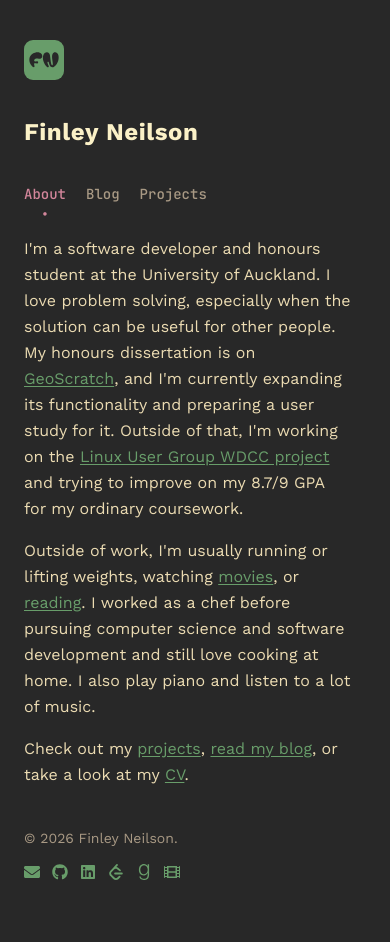
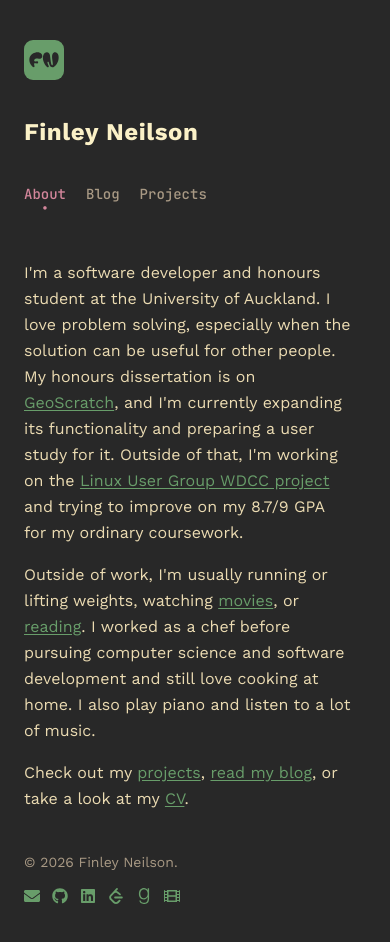
Before and after one commit to FinleyNeilson/finley_personal_website, a Next.js app: page / in a window 390 px wide. Before the commit the page ends 920 px from the top, so only its background shows below. Built offline with nearby package versions, Linux system fonts and the light colour scheme.

Commit message:
fix: tighten mobile nav dot to label, add space before content

```diff
--- a/src/app/layout.tsx
+++ b/src/app/layout.tsx
@@ -49,7 +49,7 @@ export default function RootLayout({
             <div className="sm:col-start-1 sm:row-start-2">
               <SiteNav />
             </div>
-            <div className="flex min-h-0 flex-col sm:col-start-2 sm:row-start-2">
+            <div className="mt-6 flex min-h-0 flex-col sm:col-start-2 sm:row-start-2 sm:mt-0">
               <div className="flex min-h-0 flex-1 flex-col gap-6 sm:gap-14">{children}</div>
               <SiteFooter />
             </div>
--- a/src/components/site-nav.tsx
+++ b/src/components/site-nav.tsx
@@ -30,7 +30,7 @@ export function SiteNav() {
             }`}
           >
             <span
-              className={`absolute left-1/2 top-full -translate-x-1/2 sm:top-auto sm:-left-3 sm:translate-x-0 ${isActive ? "opacity-100" : "opacity-0"}`}
+              className={`absolute left-1/2 top-full -mt-1.5 -translate-x-1/2 sm:top-auto sm:-left-3 sm:mt-0 sm:translate-x-0 ${isActive ? "opacity-100" : "opacity-0"}`}
             >
               •
             </span>
```
